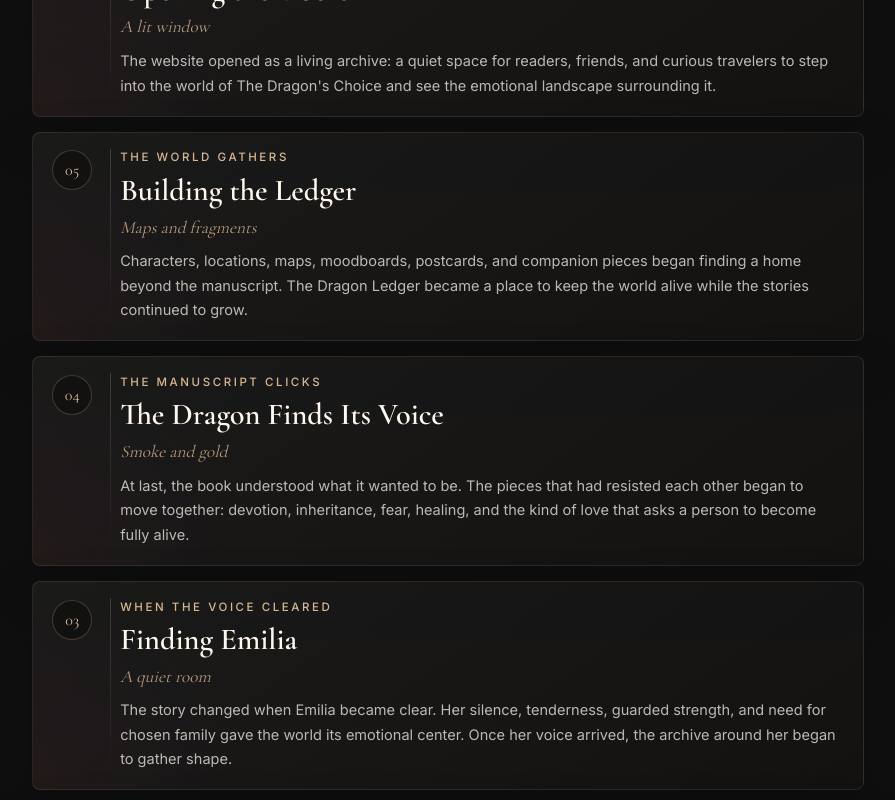
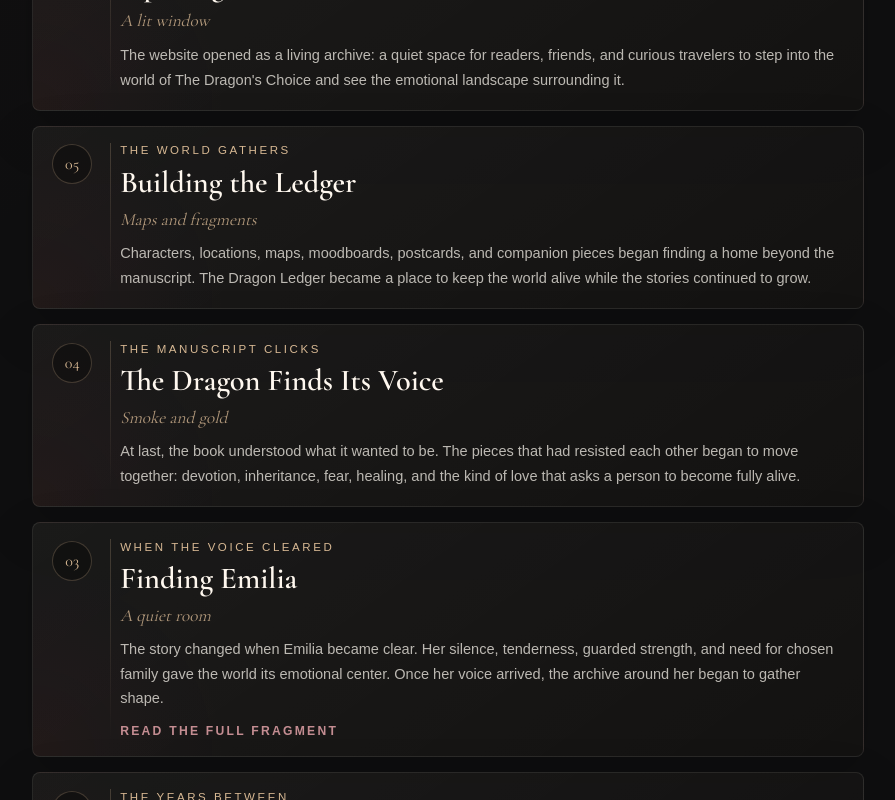
Before and after one commit to TheDragonLedger/dragon-ledger, a Vue app: page /blog in a window 1280 px wide. Shown: the part 920-1720 px from the top of the page, without its empty margins (96-991 px from the left). Built offline with nearby package versions, Linux system fonts and the light colour scheme.

Commit message:
updating journal

```diff
--- a/src/data/journal.js
+++ b/src/data/journal.js
@@ -19,6 +19,75 @@ export const journalEntries = [
     motif: "A quiet room",
     excerpt:
       "The story changed when Emilia became clear. Her silence, tenderness, guarded strength, and need for chosen family gave the world its emotional center. Once her voice arrived, the archive around her began to gather shape.",
+    details: [
+      {
+        text: "Every story begins with an idea.",
+      },
+      {
+        text: "The Dragon's Choice was no different.",
+      },
+      {
+        text: "I knew there was a woman named Emilia. I knew the world she lived in and some of the people who would walk beside her. I knew the story I wanted to tell.",
+      },
+      {
+        text: "But I didn't yet know who Emilia truly was.",
+      },
+      {
+        text: "As I wrote the first chapters, she carried much of the way I saw the world. We shared the same quiet appreciation for small moments, the same belief that kindness often speaks louder than grand gestures, and the same hope that a place called home can be built one choice at a time.",
+      },
+      {
+        text: "Then, page after page, something unexpected happened.",
+      },
+      {
+        text: "Emilia began making choices I hadn't planned. She noticed details I might have overlooked. She chose different words than I would have. She found comfort in things that belonged entirely to her. A warm cup of coffee, a blanket on a cold evening, a cat waiting nearby, a family she chose rather than inherited. Those moments became the center of her world.",
+      },
+      {
+        text: "We still shared many things.",
+      },
+      {
+        text: "But little by little, Emilia stopped seeing the world through my eyes.",
+      },
+      {
+        text: "She began seeing it through her own.",
+      },
+      {
+        text: "From that point on, writing changed.",
+      },
+      {
+        text: "Instead of asking what I wanted Emilia to say, I found myself asking a much simpler question:",
+      },
+      {
+        text: "Would Emilia say this?",
+        emphasis: true,
+      },
+      {
+        text: "Whenever the answer was no, the sentence changed.",
+      },
+      {
+        text: "Not because it was wrong, but because it belonged to me instead of her.",
+      },
+      {
+        text: "Looking back, I don't think I discovered Emilia in a single moment.",
+      },
+      {
+        text: "I watched her slowly become someone other than me.",
+      },
+      {
+        text: "She found her own voice.",
+      },
+      {
+        text: "Her own heart.",
+      },
+      {
+        text: "Her own world.",
+      },
+      {
+        text: "And once she did, The Dragon's Choice stopped feeling like the story I wanted to tell.",
+      },
+      {
+        text: "It became the story Emilia wanted to live.",
+      },
+    ],
   },
   {
     title: "The Dragon Finds Its Voice",
--- a/src/styles/global.css
+++ b/src/styles/global.css
@@ -915,6 +915,7 @@ img {
 }
 
 .card-eyebrow {
+  display: block;
   margin-bottom: 0.65rem;
   color: var(--gold);
   font-size: 0.72rem;
@@ -994,11 +995,9 @@ blockquote {
 
 .journey-card {
   position: relative;
-  display: grid;
-  grid-template-columns: 3.25rem minmax(0, 1fr);
-  gap: 1rem;
   min-height: auto;
-  padding: 1.1rem 1.2rem;
+  padding: 0;
+  overflow: hidden;
   border: 1px solid rgba(245, 241, 234, 0.09);
   border-radius: 8px;
   background:
@@ -1006,6 +1005,10 @@ blockquote {
     radial-gradient(circle at 0% 100%, rgba(127, 47, 39, 0.09), transparent 12rem),
     rgba(14, 13, 12, 0.72);
   box-shadow: 0 1.25rem 3.5rem rgba(0, 0, 0, 0.16);
+}
+
+.journey-card.is-expanded {
+  border-color: rgba(215, 184, 147, 0.2);
 }
 
 .journey-card::before {
@@ -1019,6 +1022,26 @@ blockquote {
   opacity: 0.55;
 }
 
+.journey-card-toggle {
+  position: relative;
+  z-index: 1;
+  display: grid;
+  grid-template-columns: 3.25rem minmax(0, 1fr);
+  gap: 1rem;
+  width: 100%;
+  padding: 1.1rem 1.2rem;
+  border: 0;
+  color: inherit;
+  text-align: left;
+  background: transparent;
+  cursor: pointer;
+}
+
+.journey-card-toggle:focus-visible {
+  outline: 2px solid rgba(215, 154, 160, 0.82);
+  outline-offset: -4px;
+}
+
 .journey-card-marker {
   position: relative;
   z-index: 1;
@@ -1037,9 +1060,11 @@ blockquote {
 .journey-card-content {
   position: relative;
   z-index: 1;
-}
-
-.journey-card h2 {
+  display: block;
+}
+
+.journey-card-title {
+  display: block;
   margin-bottom: 0.55rem;
   color: #fff8ef;
   font-family: 'Cormorant Garamond', serif;
@@ -1049,6 +1074,7 @@ blockquote {
 }
 
 .journey-motif {
+  display: block;
   margin-bottom: 0.65rem;
   color: rgba(215, 184, 147, 0.8);
   font-family: 'Cormorant Garamond', serif;
@@ -1057,10 +1083,41 @@ blockquote {
   line-height: 1.35;
 }
 
-.journey-card p:not(.card-eyebrow):not(.journey-motif) {
+.journey-excerpt,
+.journey-card-detail p {
+  display: block;
   color: rgba(245, 241, 234, 0.74);
   font-size: 0.91rem;
   line-height: 1.68;
+}
+
+.journey-read-more {
+  display: inline-flex;
+  margin-top: 0.85rem;
+  color: rgba(215, 154, 160, 0.9);
+  font-size: 0.76rem;
+  font-weight: 700;
+  letter-spacing: 0.14rem;
+  text-transform: uppercase;
+}
+
+.journey-card-detail {
+  position: relative;
+  z-index: 1;
+  margin: 0 1.2rem 1.2rem 5.45rem;
+  padding: 1.15rem 0 0.1rem;
+  border-top: 1px solid rgba(215, 184, 147, 0.16);
+}
+
+.journey-card-detail p + p {
+  margin-top: 0.85rem;
+}
+
+.journey-card-detail .journey-detail-emphasis {
+  color: #fff8ef;
+  font-family: 'Cormorant Garamond', serif;
+  font-size: 1.18rem;
+  font-style: italic;
 }
 
 .contact-page {
@@ -1664,17 +1721,24 @@ blockquote {
   }
 
   .journey-card {
+  }
+
+  .journey-card::before {
+    display: none;
+  }
+
+  .journey-card-toggle {
     grid-template-columns: 1fr;
     gap: 0.85rem;
-  }
-
-  .journey-card::before {
-    display: none;
   }
 
   .journey-card-marker {
     width: 2.25rem;
     height: 2.25rem;
+  }
+
+  .journey-card-detail {
+    margin: 0 1.2rem 1.2rem;
   }
 
   .kitten-beginning {
--- a/src/views/Blog.vue
+++ b/src/views/Blog.vue
@@ -15,16 +15,42 @@
         v-for="(entry, index) in journalEntriesNewestFirst"
         :key="entry.title"
         class="journey-card"
+        :class="{ 'is-expanded': isExpanded(entry) }"
       >
-        <div class="journey-card-marker">
-          {{ getJourneyNumber(index) }}
-        </div>
+        <button
+          class="journey-card-toggle"
+          type="button"
+          :aria-expanded="isExpanded(entry)"
+          :aria-controls="getDetailId(entry)"
+          @click="toggleEntry(entry)"
+        >
+          <span class="journey-card-marker">
+            {{ getJourneyNumber(index) }}
+          </span>
 
-        <div class="journey-card-content">
-          <p class="card-eyebrow">{{ entry.period }}</p>
-          <h2>{{ entry.title }}</h2>
-          <p class="journey-motif">{{ entry.motif }}</p>
-          <p>{{ entry.excerpt }}</p>
+          <span class="journey-card-content">
+            <span class="card-eyebrow">{{ entry.period }}</span>
+            <span class="journey-card-title">{{ entry.title }}</span>
+            <span class="journey-motif">{{ entry.motif }}</span>
+            <span class="journey-excerpt">{{ entry.excerpt }}</span>
+            <span v-if="entry.details" class="journey-read-more">
+              {{ isExpanded(entry) ? "Close entry" : "Read the full fragment" }}
+            </span>
+          </span>
+        </button>
+
+        <div
+          v-if="entry.details && isExpanded(entry)"
+          :id="getDetailId(entry)"
+          class="journey-card-detail"
+        >
+          <p
+            v-for="detail in entry.details"
+            :key="detail.text"
+            :class="{ 'journey-detail-emphasis': detail.emphasis }"
+          >
+            {{ detail.text }}
+          </p>
         </div>
       </article>
     </section>
@@ -32,11 +58,29 @@
 </template>
 
 <script setup>
+import { ref } from "vue";
 import { journalEntries } from "../data/journal";
 
 const journalEntriesNewestFirst = [...journalEntries].reverse();
+const expandedEntries = ref([]);
 
 function getJourneyNumber(index) {
   return String(journalEntries.length - index).padStart(2, "0");
 }
+
+function getDetailId(entry) {
+  return `journey-detail-${entry.title.toLowerCase().replace(/[^a-z0-9]+/g, "-")}`;
+}
+
+function isExpanded(entry) {
+  return expandedEntries.value.includes(entry.title);
+}
+
+function toggleEntry(entry) {
+  if (!entry.details) return;
+
+  expandedEntries.value = isExpanded(entry)
+    ? expandedEntries.value.filter((title) => title !== entry.title)
+    : [...expandedEntries.value, entry.title];
+}
 </script>
```
